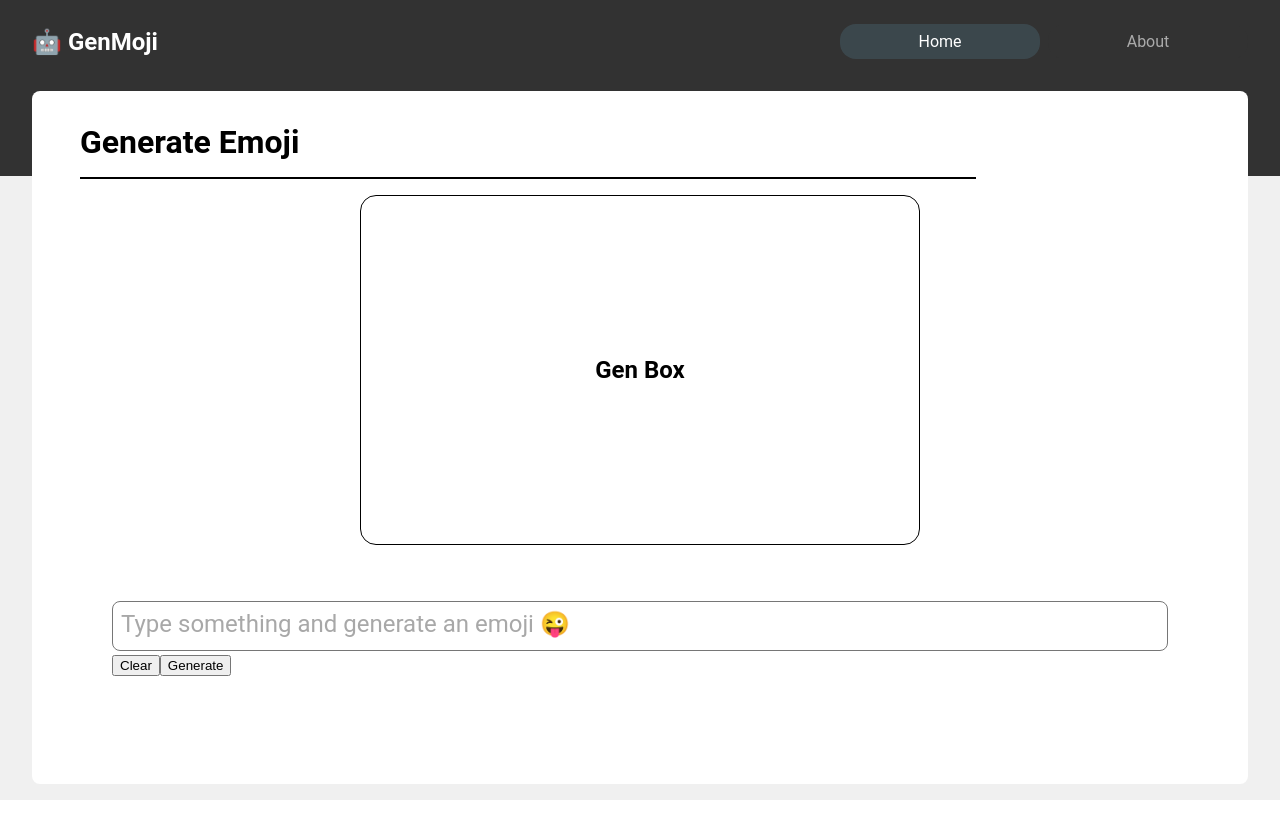
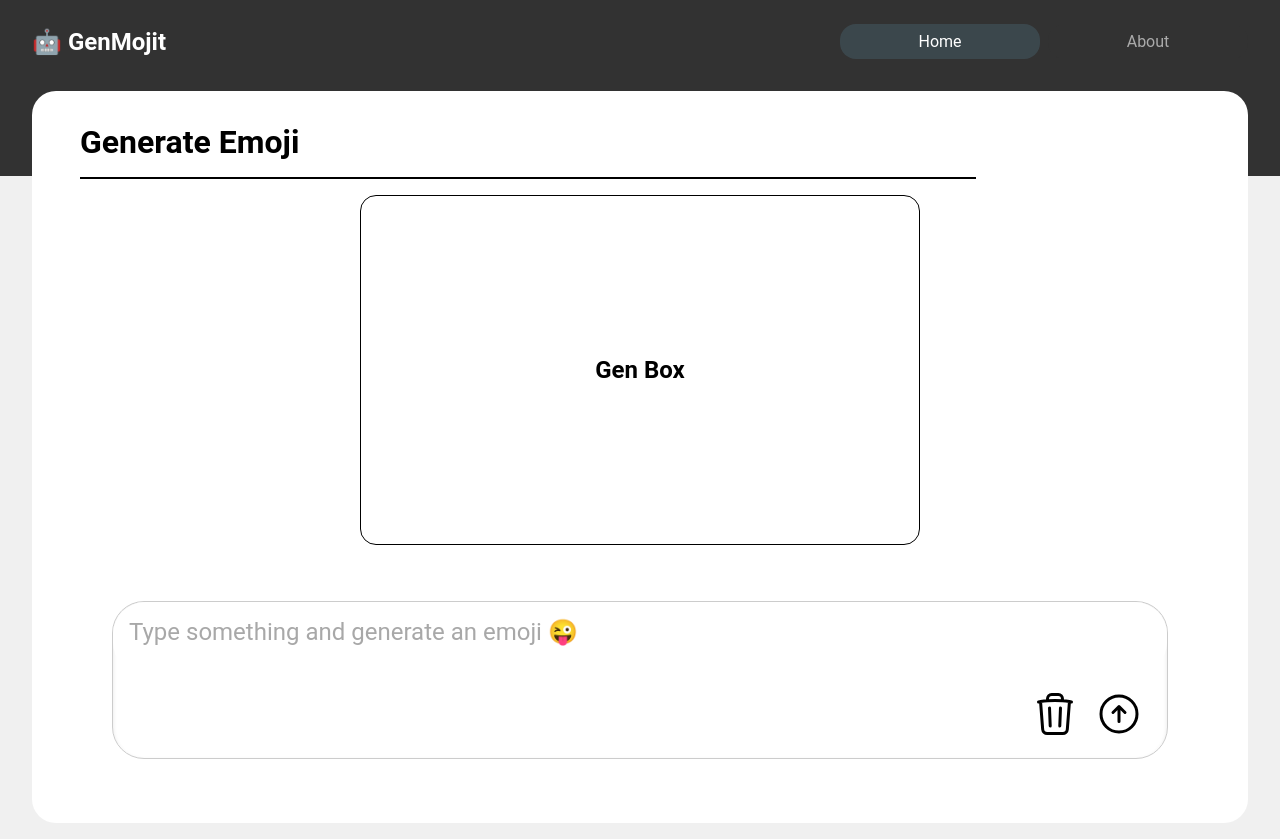
Before and after one commit to llevasseur/gemini-101, a React (Vite) app: page /generateEmoji in a window 1280 px wide. Before the commit the page ends 800 px from the top, so only its background shows below. Built offline with nearby package versions, Linux system fonts and the light colour scheme.

Commit message:
adds styling to input box and icons

```diff
--- a/src/App.scss
+++ b/src/App.scss
@@ -3,7 +3,7 @@
 
 #root {
   width: 100%;
-  min-height: 100vh;
+  min-height: 50vh;
   padding: 1rem;
   @include flex(column, flex-start);
   @include tablet {
@@ -20,7 +20,7 @@
   background: white;
   width: 100%;
   min-width: 300px;
-  border-radius: 0.5rem;
+  border-radius: 1.5rem;
   padding: 2rem 2rem;
   @include flex(column, flex-start, flex-start);
 
--- a/src/components/GenForm/GenForm.jsx
+++ b/src/components/GenForm/GenForm.jsx
@@ -1,15 +1,18 @@
-import { useState } from "react";
+import { useState, useRef } from "react";
 import "./GenForm.scss";
 function GenForm({ generateEmoji }) {
   const [textareaInput, setTextareaInput] = useState("");
+  const textareaRef = useRef();
   const [errorText, setErrorText] = useState("");
   function handleTextareaChange(event) {
     setTextareaInput(event.target.value);
+    if (setErrorText) {
+      setErrorText("");
+    }
   }
 
   function isFormValid() {
     if (!textareaInput.trim()) {
-      setErrorText("Please enter a prompt");
       return false;
     }
     return true;
@@ -18,14 +21,19 @@ function GenForm({ generateEmoji }) {
   function handleClear(event) {
     event.preventDefault();
     setTextareaInput("");
+    setErrorText("");
   }
   function handleSubmit(event) {
     event.preventDefault();
     if (isFormValid()) {
       generateEmoji("test");
       setTextareaInput("");
+    } else {
+      textareaRef.current.focus();
+      setErrorText("Please enter a prompt");
     }
   }
+
   return (
     <form className="gen-form">
       <div className="error-block">
@@ -35,22 +43,59 @@ function GenForm({ generateEmoji }) {
           <p className="error-block__text"></p>
         )}
       </div>
+      <div className="gen-input">
         <textarea
           className={
             errorText
-            ? "gen-form__textarea gen-form__textarea--error"
-            : "gen-form__textarea"
+              ? "gen-input__textarea gen-input__textarea--error"
+              : "gen-input__textarea"
           }
           onChange={handleTextareaChange}
-        onFocus={() => setErrorText("")}
           value={textareaInput}
           placeholder="Type something and generate an emoji 😜"
+          ref={textareaRef}
         ></textarea>
-
-      <button onClick={handleClear}>Clear</button>
-      <button type="submit" onClick={handleSubmit}>
-        Generate
-      </button>
+        <div className="gen-input__buttons">
+          <div className="button-box">
+            <div className="button-box__gen-icon" onClick={handleClear}>
+              <svg
+                xmlns="http://www.w3.org/2000/svg"
+                fill="none"
+                viewBox="0 0 24 24"
+                strokeWidth={1.5}
+                stroke="currentColor"
+                className="size-6"
+              >
+                <path
+                  strokeLinecap="round"
+                  strokeLinejoin="round"
+                  d="m14.74 9-.346 9m-4.788 0L9.26 9m9.968-3.21c.342.052.682.107 1.022.166m-1.022-.165L18.16 19.673a2.25 2.25 0 0 1-2.244 2.077H8.084a2.25 2.25 0 0 1-2.244-2.077L4.772 5.79m14.456 0a48.108 48.108 0 0 0-3.478-.397m-12 .562c.34-.059.68-.114 1.022-.165m0 0a48.11 48.11 0 0 1 3.478-.397m7.5 0v-.916c0-1.18-.91-2.164-2.09-2.201a51.964 51.964 0 0 0-3.32 0c-1.18.037-2.09 1.022-2.09 2.201v.916m7.5 0a48.667 48.667 0 0 0-7.5 0"
+                />
+              </svg>
+            </div>
+            <div
+              className="button-box__gen-icon"
+              type="submit"
+              onClick={handleSubmit}
+            >
+              <svg
+                xmlns="http://www.w3.org/2000/svg"
+                fill="none"
+                viewBox="0 0 24 24"
+                strokeWidth={1.5}
+                stroke="currentColor"
+                className="size-6"
+              >
+                <path
+                  strokeLinecap="round"
+                  strokeLinejoin="round"
+                  d="m15 11.25-3-3m0 0-3 3m3-3v7.5M21 12a9 9 0 1 1-18 0 9 9 0 0 1 18 0Z"
+                />
+              </svg>
+            </div>
+          </div>
+        </div>
+      </div>
     </form>
   );
 }
--- a/src/components/GenForm/GenForm.scss
+++ b/src/components/GenForm/GenForm.scss
@@ -4,26 +4,6 @@
 .gen-form {
   padding: 2rem 1rem;
   width: 100%;
-
-  &__textarea {
-    width: 100%;
-    min-height: 50px;
-    border-radius: 0.5rem;
-    padding: 0.5rem;
-    font-size: 1rem;
-
-    &::placeholder {
-      color: rgb(168, 168, 168);
-    }
-
-    &--error {
-      border-color: rgb(230, 0, 0);
-    }
-
-    @include tablet {
-      font-size: 1.5rem;
-    }
-  }
 
   @include tablet {
     padding: 2rem;
@@ -47,3 +27,65 @@
     }
   }
 }
+
+.gen-input {
+  border: 1px solid #ccc;
+  border-radius: 2rem;
+  width: 100%;
+  min-height: 150px;
+  box-shadow: inset 0px 2px 4px rgba(0, 0, 0, 0.1);
+  transition: border 0.1s, box-shadow 0.1s;
+  @include flex(column, space-around, flex-start);
+  &__textarea {
+    padding: 1rem;
+    width: 100%;
+    font-size: 1rem;
+    line-height: 1.2;
+    min-height: 4.5rem;
+    border-radius: 2rem;
+    border: hidden;
+
+    &::placeholder {
+      color: rgb(168, 168, 168);
+    }
+
+    &:focus {
+      outline: none;
+    }
+
+    @include tablet {
+      font-size: 1.5rem;
+    }
+  }
+
+  &:focus-within {
+    box-shadow: 5px 4px 10px rgba(0, 0, 0, 0.1);
+  }
+
+  &__buttons {
+    width: 100%;
+    @include flex(row, flex-end, space-between);
+  }
+}
+
+.button-box {
+  width: 40%;
+  max-width: 120px;
+  padding: 1rem;
+  @include flex(row, space-around);
+  &__gen-icon {
+    width: 2rem;
+    @include tablet {
+      width: 3rem;
+    }
+
+    &:hover {
+      cursor: pointer;
+      border-radius: 4rem;
+      box-shadow: inset 0px 4px 4px rgba(0, 0, 0, 0.1);
+    }
+  }
+  @include tablet {
+    max-width: 160px;
+  }
+}
--- a/src/components/Header/Header.jsx
+++ b/src/components/Header/Header.jsx
@@ -14,7 +14,7 @@ function Header() {
     <header className="header">
       <nav className="nav">
         <Link to="/" className="logo">
-          <h2>🤖 GenMoji</h2>
+          <h2>🤖 GenMojit</h2>
         </Link>
         <ul className="navList">
           <li className={genClassName}>
```
Lines whose indentation alone changed are shown as unchanged.
